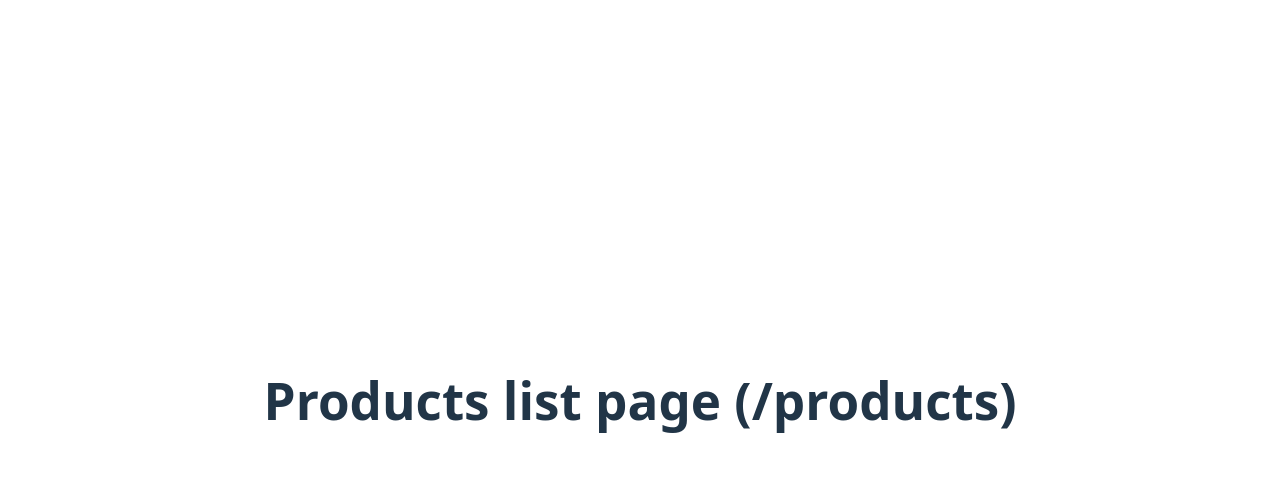
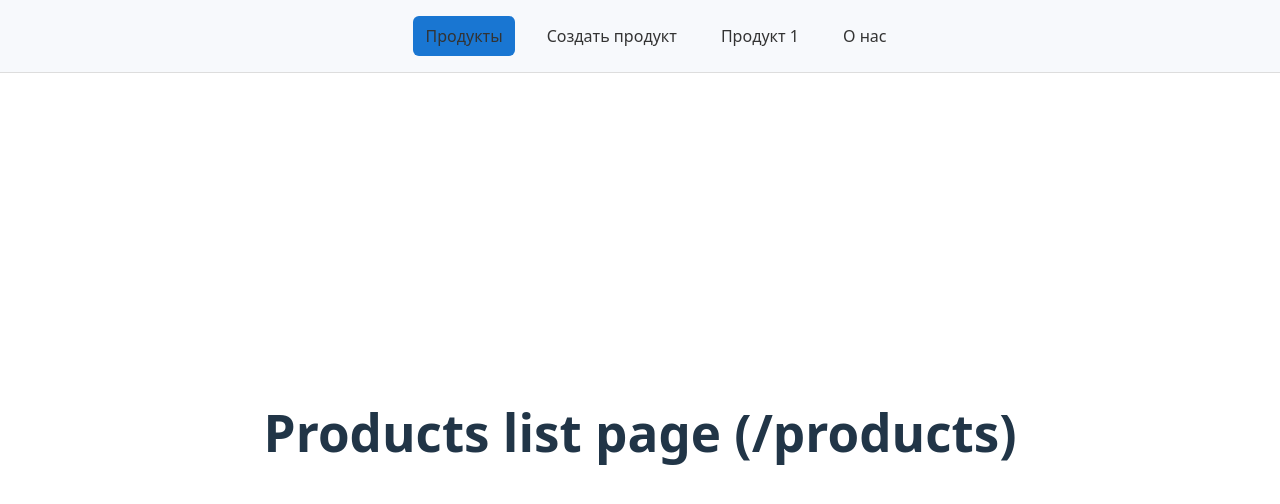
Before and after one commit to Dumskii-Artem/test_task_doct24, a React (Vite) app: page /products in a window 1280 px wide. Shown: the top 504 px of the page. Built offline with nearby package versions, Linux system fonts and the light colour scheme.

Commit message:
navigation

```diff
--- /dev/null
+++ b/src/components/header/Header.module.css
@@ -0,0 +1,38 @@
+/* src\components\header\Header.module.css */
+
+.header {
+  position: fixed;
+  top: 0;
+  left: 0;
+  width: 100%;
+  display: flex;
+  justify-content: center;
+  align-items: center;
+  background: #f7f9fc;
+  border-bottom: 1px solid #ddd;
+  padding: 16px;
+  z-index: 1000;
+}
+
+.nav {
+  display: flex;
+  gap: 20px;
+}
+
+.nav a {
+  color: #333;
+  text-decoration: none;
+  font-weight: 500;
+  padding: 8px 12px;
+  border-radius: 6px;
+  transition: all 0.2s ease;
+}
+
+.nav a:hover {
+  background: #e0e7ff;
+}
+
+.active {
+  background: #1976d2;
+  color: #fff;
+}
--- /dev/null
+++ b/src/components/header/Header.tsx
@@ -0,0 +1,25 @@
+// src\components\header\Header.tsx
+
+import { NavLink } from 'react-router-dom';
+import styles from './Header.module.css';
+
+export default function Header() {
+  return (
+    <header className={styles.header}>
+      <nav className={styles.nav}>
+        <NavLink to="/products" className={({ isActive }) => (isActive ? styles.active : '')}>
+          Продукты
+        </NavLink>
+        <NavLink to="/create-product" className={({ isActive }) => (isActive ? styles.active : '')}>
+          Создать продукт
+        </NavLink>
+        <NavLink to="/products/1" className={({ isActive }) => (isActive ? styles.active : '')}>
+          Продукт 1
+        </NavLink>
+        <NavLink to="/about" className={({ isActive }) => (isActive ? styles.active : '')}>
+          О нас
+        </NavLink>
+      </nav>
+    </header>
+  );
+}
--- /dev/null
+++ b/src/components/header/index.ts
@@ -0,0 +1,3 @@
+// src\components\header\index.ts
+
+export { default as Header } from './Header';
--- /dev/null
+++ b/src/layouts/RootLayout.tsx
@@ -0,0 +1,14 @@
+// src/layouts/RootLayout.tsx
+import { Outlet } from 'react-router-dom';
+import { Header } from '@components/header';
+
+export default function RootLayout() {
+  return (
+    <>
+      <Header />
+      <main style={{ padding: '80px 16px 16px' }}>
+        <Outlet />
+      </main>
+    </>
+  );
+}
--- a/src/router.tsx
+++ b/src/router.tsx
@@ -4,22 +4,55 @@ import { createBrowserRouter, Navigate } from "react-router-dom";
 import ProductsPage from "@pages/productsPage";
 import ProductDetailsPage from "@pages/productDetailsPage";
 import CreateProductPage from "@pages/createProductPage";
+import RootLayout from "@layouts/RootLayout";
+import NotFoundPage from "@pages/notFoundPage";
+
+
 
 export const router = createBrowserRouter([
   {
     path: '/',
+    element: <RootLayout />,      // тут Header
+    children: [
+      {
+        index: true,
         element: <Navigate to="/products" replace />,
       },
       {
-    path: '/products',
+        path: 'products',
         element: <ProductsPage />,
       },
       {
-    path: '/products/:id',
+        path: 'products/:id',
         element: <ProductDetailsPage />,
       },
       {
-    path: '/create-product',
+        path: 'create-product',
         element: <CreateProductPage />,
       },
+      {
+        path: '*',
+        element: <NotFoundPage />,
+      },
+    ],
+  },
 ]);
+
+// export const router = createBrowserRouter([
+//   {
+//     path: '/',
+//     element: <Navigate to="/products" replace />,
+//   },
+//   {
+//     path: '/products',
+//     element: <ProductsPage />,
+//   },
+//   {
+//     path: '/products/:id',
+//     element: <ProductDetailsPage />,
+//   },
+//   {
+//     path: '/create-product',
+//     element: <CreateProductPage />,
+//   },
+// ]);
--- a/src/components/ErrorBoundary.tsx
+++ b/src/ui/ErrorBoundary/ErrorBoundary.tsx
@@ -1,4 +1,5 @@
-// src\components\ErrorBoundary.tsx
+// src\ui\ErrorBoundary\ErrorBoundary.tsx
+
 import { Component, type ReactNode } from 'react';
 import FallbackErrorView from './FallbackErrorView';
 
--- a/src/components/FallbackErrorView.tsx
+++ b/src/ui/ErrorBoundary/FallbackErrorView.tsx
@@ -1,4 +1,4 @@
-// src\components\FallbackErrorView.tsx
+// src\ui\ErrorBoundary\FallbackErrorView.tsx
 
 type Props = {
   message?: string;
--- /dev/null
+++ b/src/ui/ErrorBoundary/index.ts
@@ -0,0 +1,3 @@
+// src\ui\ErrorBoundary\index.ts
+export { default as ErrorBoundary } from './ErrorBoundary';
+export { default as FallbackErrorView } from './FallbackErrorView';
--- a/tsconfig.app.json
+++ b/tsconfig.app.json
@@ -29,8 +29,11 @@
       "@api/*": ["api/*"],
       "@assets/*": ["assets/*"],
       "@components/*": ["components/*"],
+      "@layouts/*": ["layouts/*"],
       "@pages/*": ["pages/*"],
-      "@store/*": ["store/*"]
+      "@router": ["router"],
+      "@store/*": ["store/*"],
+      "@ui/*": ["ui/*"]
     }
 
   },
--- a/vite.config.ts
+++ b/vite.config.ts
@@ -10,8 +10,11 @@ export default defineConfig({
       '@api': path.resolve(__dirname, './src/api'),
       '@assets': path.resolve(__dirname, './src/assets'),
       '@components': path.resolve(__dirname, './src/components'),
+      '@layouts': path.resolve(__dirname, './src/layouts'),
       '@pages': path.resolve(__dirname, './src/pages'),
+      '@router': path.resolve(__dirname, './src/router.tsx'),
       '@store': path.resolve(__dirname, './src/store'),
+      '@ui': path.resolve(__dirname, './src/ui'),
     },
   },
 })
```
Also changed, not shown: src/App.tsx (+20 -8 lines). Lines whose indentation alone changed are shown as unchanged.
